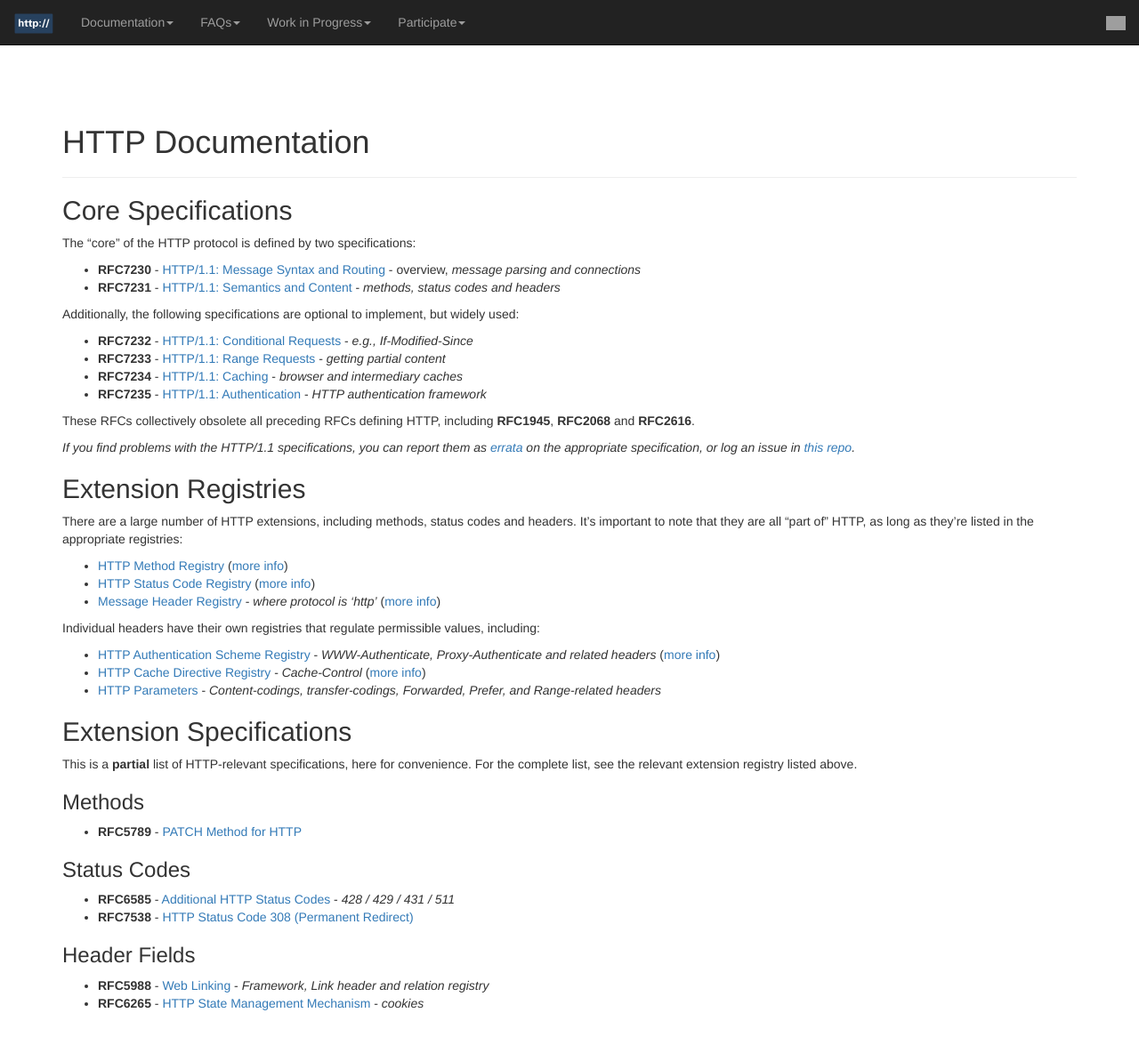
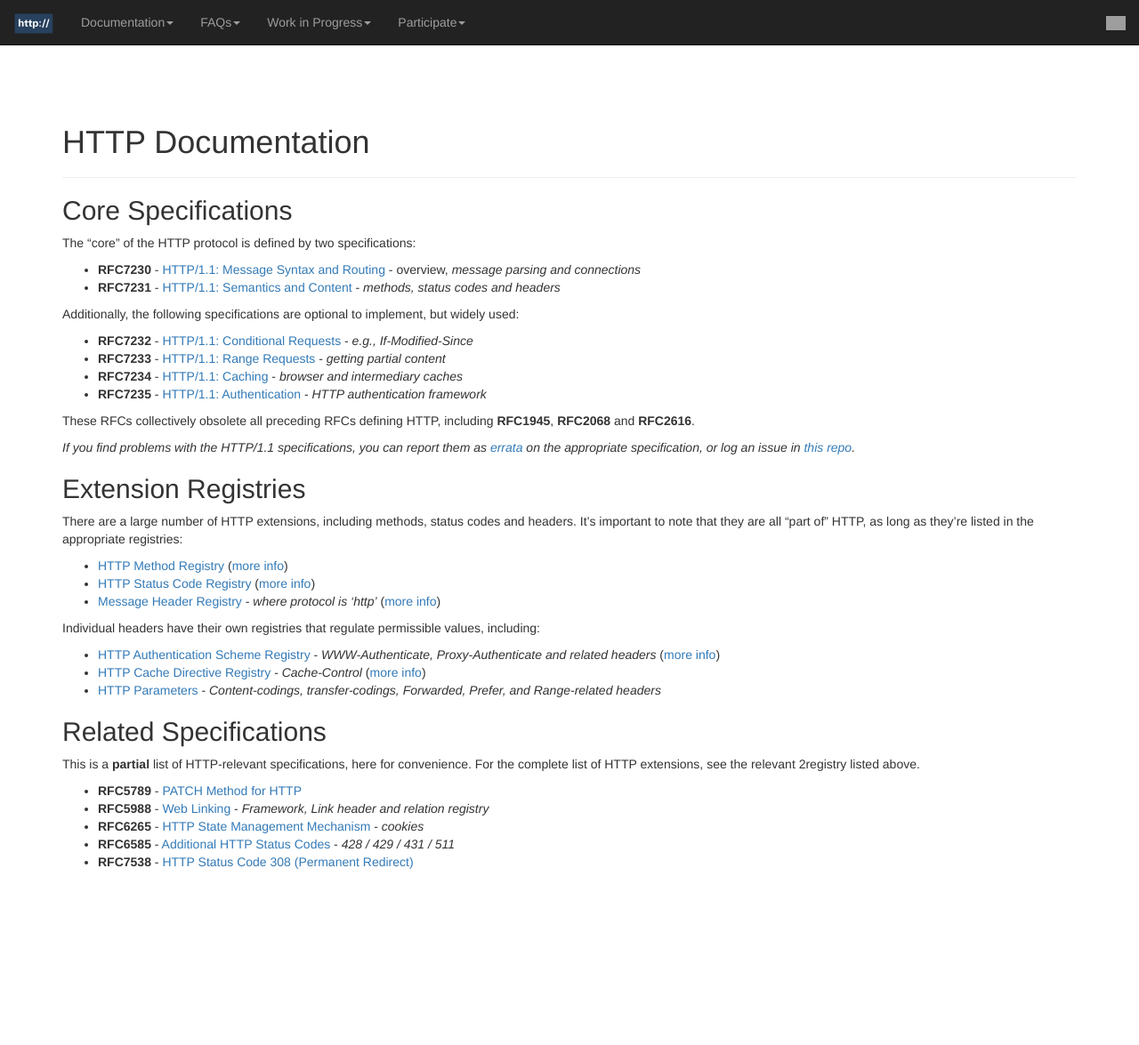
Before and after one commit to httpwg/httpwg.github.io, a Jekyll site: the page built from specs/index.md, in a window 1280 px wide and 1248 px high. Shown: the top 1175 px of the window at 89% size. Built offline with Jekyll 4.4.1, drawn with Linux system fonts in a browser that asks for light colours; grey boxes are pictures that could not be loaded.

Commit message:
Collapse related specs
Because they're not just one thing, often.

```diff
--- a/specs/index.md
+++ b/specs/index.md
@@ -35,21 +35,13 @@ Individual headers have their own registries that regulate permissible values, i
 * [HTTP Cache Directive Registry](http://www.iana.org/assignments/http-cache-directives/) - *Cache-Control* ([more info](/specs/rfc7234.html#cache.directive.registry))
 * [HTTP Parameters](http://www.iana.org/assignments/http-parameters/) - *Content-codings, transfer-codings, Forwarded, Prefer, and Range-related headers*
 
-## Extension Specifications
+## Related Specifications
 
 This is a **partial** list of HTTP-relevant specifications, here for convenience. For the complete
-list, see the relevant extension registry listed above.
-
-### Methods
+list of HTTP extensions, see the relevant 2registry listed above.
 
 * **RFC5789** - [PATCH Method for HTTP](/specs/rfc5789.html)
-
-### Status Codes
-
+* **RFC5988** - [Web Linking](/specs/rfc5988.html) - *Framework, Link header and relation registry*
+* **RFC6265** - [HTTP State Management Mechanism](/specs/rfc6265.html) - *cookies*
 * **RFC6585** - [Additional HTTP Status Codes](/specs/rfc6585.html) - *428 / 429 / 431 / 511*
 * **RFC7538** - [HTTP Status Code 308 (Permanent Redirect)](/specs/rfc7538.html)
-
-### Header Fields
-
-* **RFC5988** - [Web Linking](/specs/rfc5988.html) - *Framework, Link header and relation registry*
-* **RFC6265** - [HTTP State Management Mechanism](/specs/rfc6265.html) - *cookies*
```
